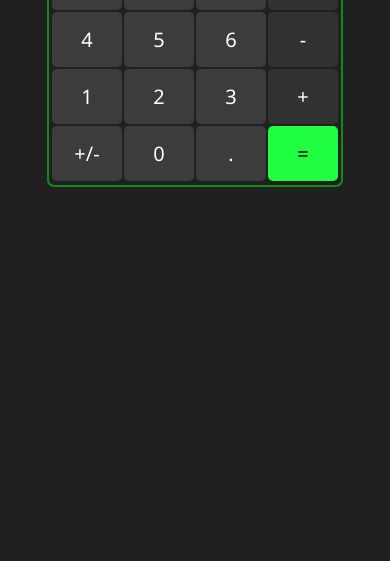
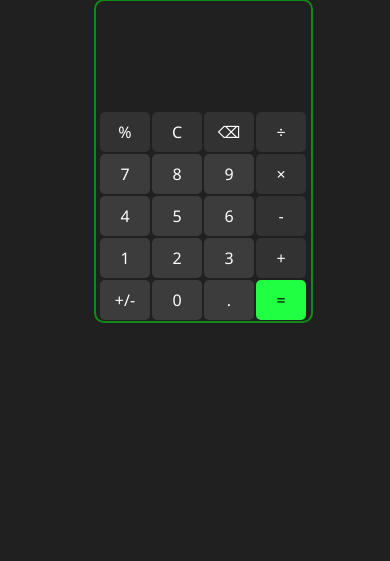
Before and after one commit to HsAhRaSrHmIaT/Calculator, a plain HTML site: page index.html in a window 390 px wide. Shown: the part 299-860 px from the top of the page. Drawn offline with Linux system fonts and the light colour scheme.

Commit message:
Update calculator.css

```diff
--- a/calculator.css
+++ b/calculator.css
@@ -1,19 +1,29 @@
+body{
+    width: 100vw;
+    height: 100vh;
+    display: flex;
+    flex-direction: column;
+    justify-content: center;
+    align-items: center;
+    overflow: hidden;
+}
+
 .container {
-    border:rgb(23, 12, 43) 2px solid;
+    border: rgb(23, 12, 43) 2px solid;
     height: 396px;
     width: 292px;
-    border-radius: 7px;
+    border-radius: 10px;
     border-color: rgb(17, 139, 21);
     margin: 0 auto;
 }
 
 #display {
-     border:rgb(23, 12, 43) 2px solid;
+    border: rgb(23, 12, 43) 2px solid;
     margin: 5px;
     border-radius: 5px;
     width: 95%;
     height: 60px;
-     font-size: 50px;
+    font-size: 40px;
     text-align: right;
     font-family: 'Segoe UI', Courier, monospace;
     border: none;
@@ -26,7 +36,6 @@
     width: 100%;
     display: flex;
     justify-content: center;
-
 }
 
 .calc-button {
@@ -61,25 +70,32 @@
 .calc-button.operator {
     background-color: rgb(50, 50, 50);
 }
+
 .calc-button.operator:hover {
     background-color: rgb(60, 60, 60);
 }
+
 .calc-button.operator:active {
     background-color: rgb(50, 50, 50);
 }
+
 #equal:hover {
     background-color: rgb(7, 149, 19);
 }
+
 #equal:active {
     background-color: rgb(34, 209, 60);
     color: rgb(60, 60, 60);
 }
+
 .calc-button:hover {
     background-color: rgb(50, 50, 50);
 }
+
 .calc-button:active {
     background-color: rgb(40, 40, 40);
 }
+
 #fixed-display {
     color: rgb(161, 161, 161);
     font-size: 15px;
@@ -90,7 +106,66 @@
     background-color: rgb(32, 32, 32);
     width: 95%;
 }
+
 html {
     background-color: rgb(32, 32, 32);
     text-align: center;
 }
+
+@media only screen and (max-width: 768px) {
+    .container {
+        height: 345px;
+        width: 250px;
+        border-radius: 10px;
+        margin: 0 auto;
+        overflow: hidden;
+    }
+
+    #display {
+        font-size: 40px;
+        margin: 6px;
+    }
+
+    .calc-button {
+        font-size: 16x;
+    }
+
+    h1 {
+        font-size: 25px;
+    }
+
+    .calc-button {
+        width: 60px;
+        height: 45px;
+        font-size: 18px;
+    }
+}
+
+@media only screen and (max-width: 480px) {
+    .container {
+        height: 320px;
+        width: 215px;
+        border-radius: 10px;
+        margin: 0 auto;
+        overflow: hidden;
+    }
+
+    #display {
+        font-size: 30px;
+        margin: 6px;
+    }
+
+    .calc-button {
+        font-size: 16x;
+    }
+
+    h1 {
+        font-size: 22px;
+    }
+
+    .calc-button {
+        width: 50px;
+        height: 40px;
+        font-size: 16px;
+    }
+}
```
Lines whose indentation alone changed are shown as unchanged.
